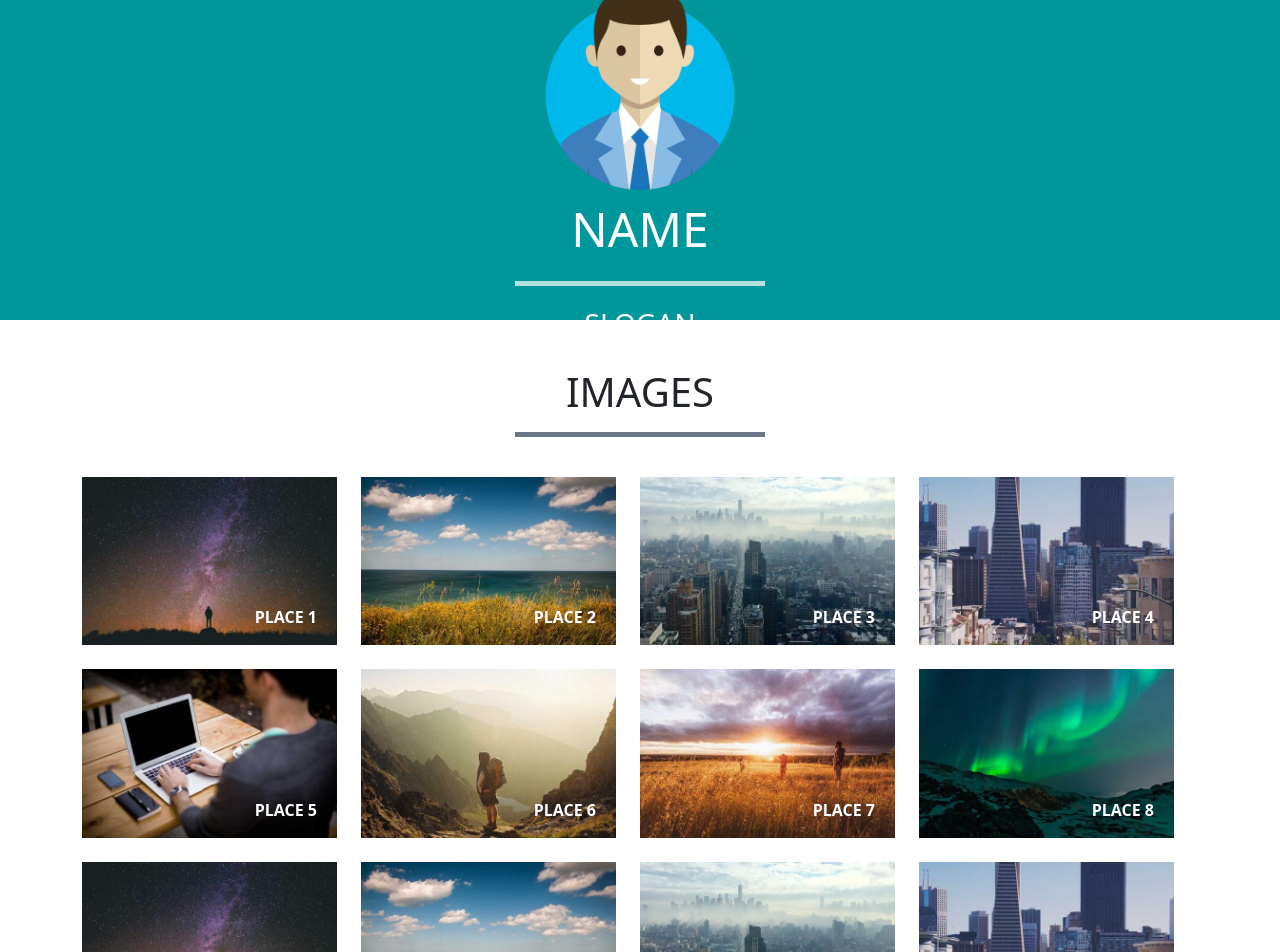
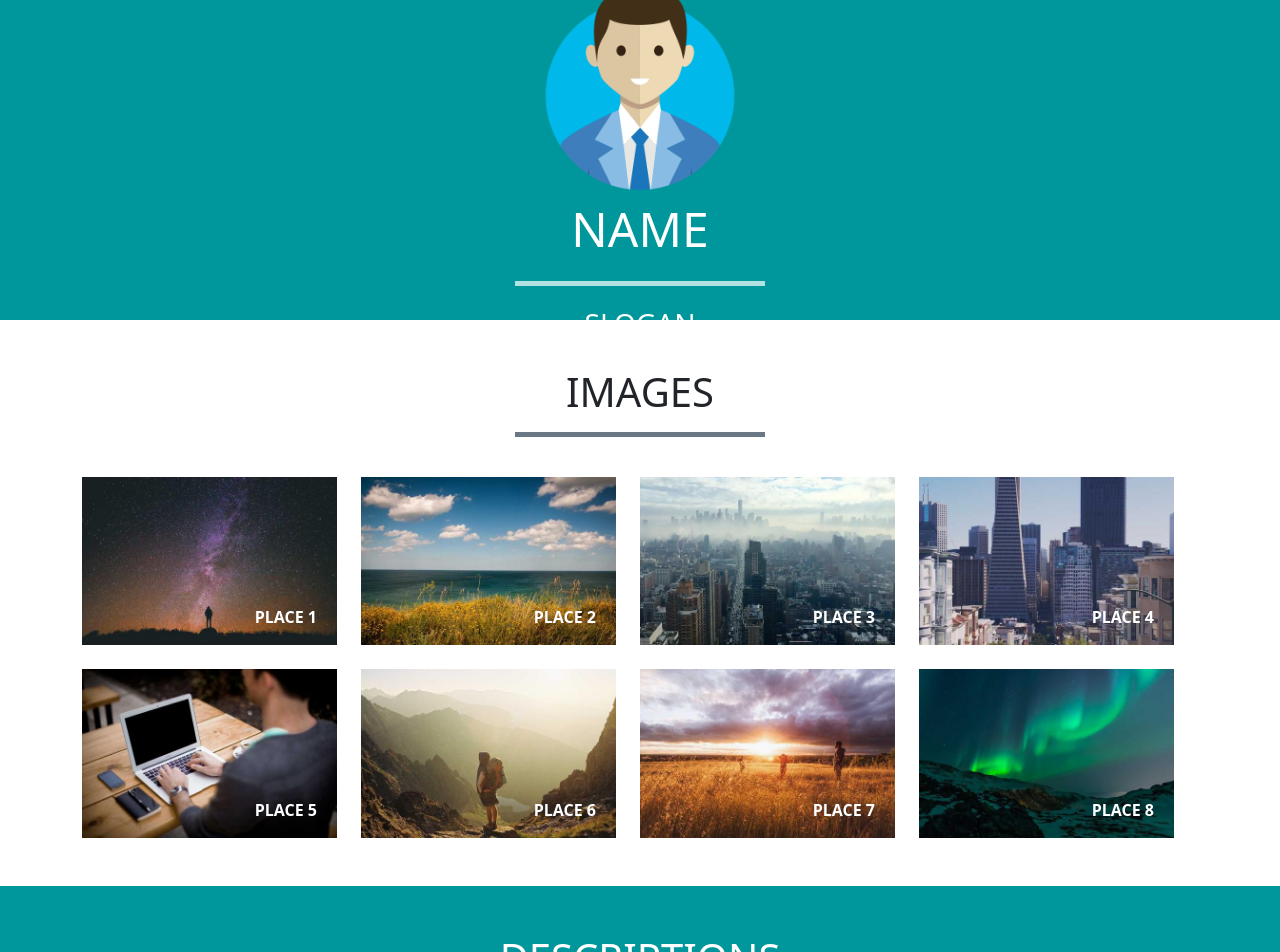
Before and after one commit to wang-C109156201/react-wk1, a React app: page / in a window 1280 px wide. Shown: the top 952 px of the page. Built offline with nearby package versions, Linux system fonts and the light colour scheme; the HTML template or start-up script is replaced by a standard one.

Commit message:
modefy itemlist

```diff
--- a/package.json
+++ b/package.json
@@ -9,6 +9,7 @@
     "preview": "vite preview"
   },
   "dependencies": {
+    "antd": "^5.3.0",
     "bootstrap": "^5.2.3",
     "react": "^18.2.0",
     "react-dom": "^18.2.0"
--- a/src/assets/components/Article.jsx
+++ b/src/assets/components/Article.jsx
@@ -9,9 +9,9 @@ export default function Article(params) {
                 <h1 className="text-center">IMAGES</h1>
                 <hr className="divider--dark"/>
                     <div className="row">
-                        {product.map(products => (
+
                             <Itemlist/>
-                        ))}
+
 
                     </div>
                 </div>
```
Also changed, not shown: 1 other file (tests, documents, lock files or other folders).
